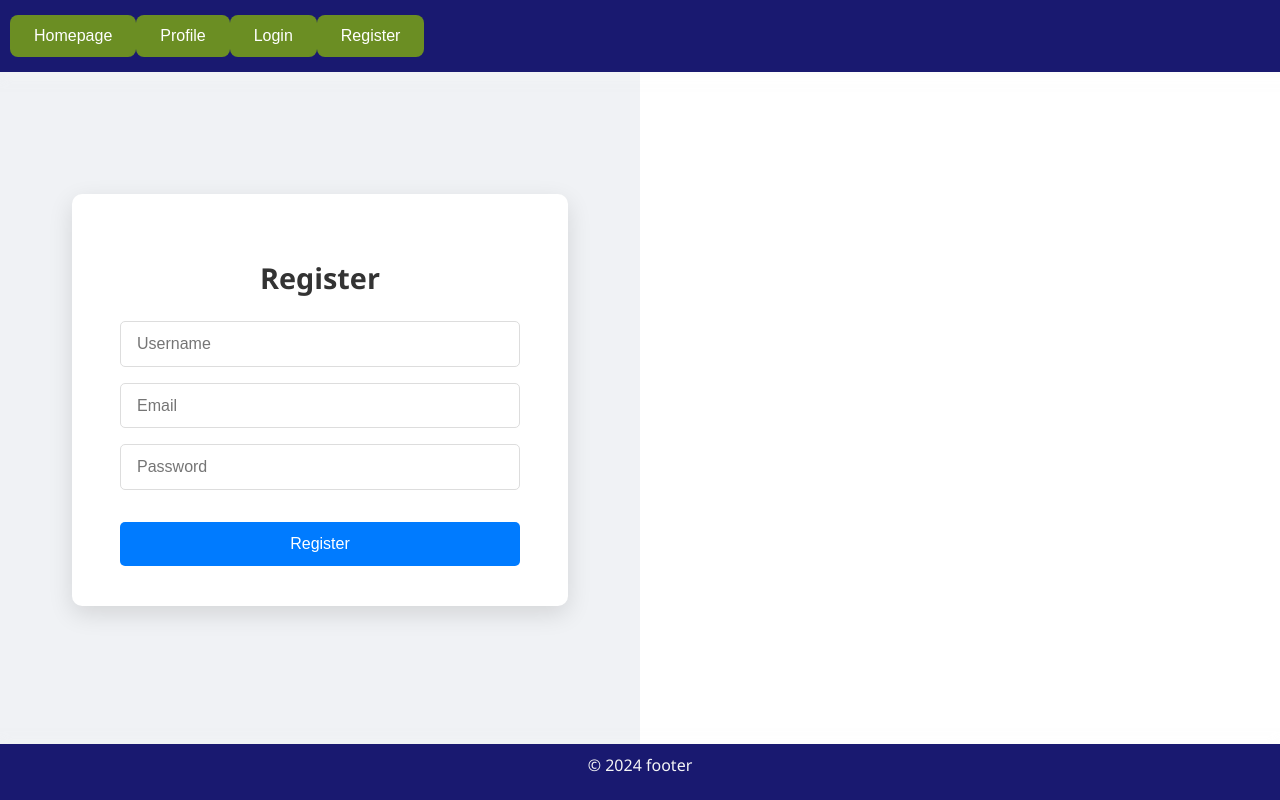
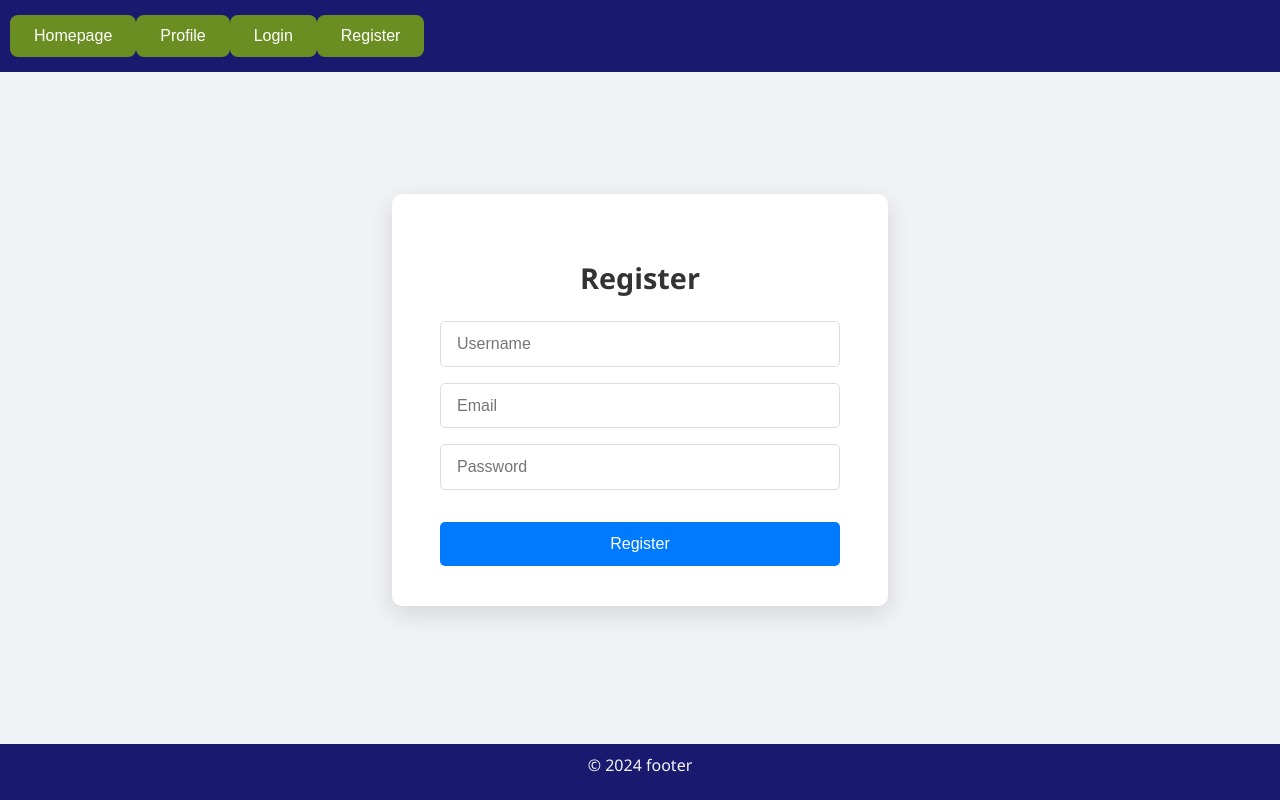
Before and after one commit to HussainALAradi5/books_builds_minds, a React (Vite) app in the folder client/: page /register in a window 1280 px wide. Built offline with nearby package versions, Linux system fonts and the light colour scheme.

Commit message:
some minor styling

```diff
--- a/client/src/styles/form.css
+++ b/client/src/styles/form.css
@@ -3,6 +3,7 @@
   justify-content: center;
   align-items: center;
   min-height: 100vh;
+  min-width: 100vw;
   background: #f0f2f5;
 }
 
```
